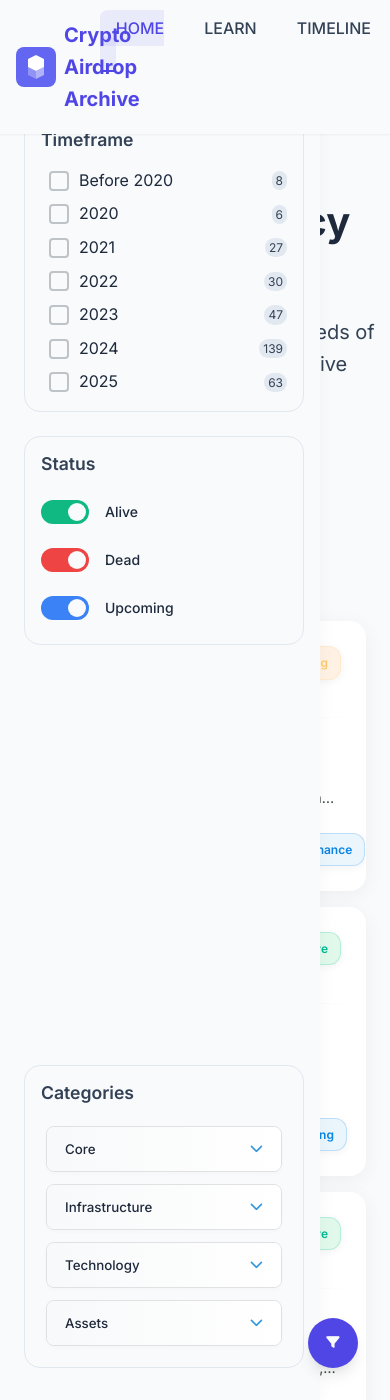
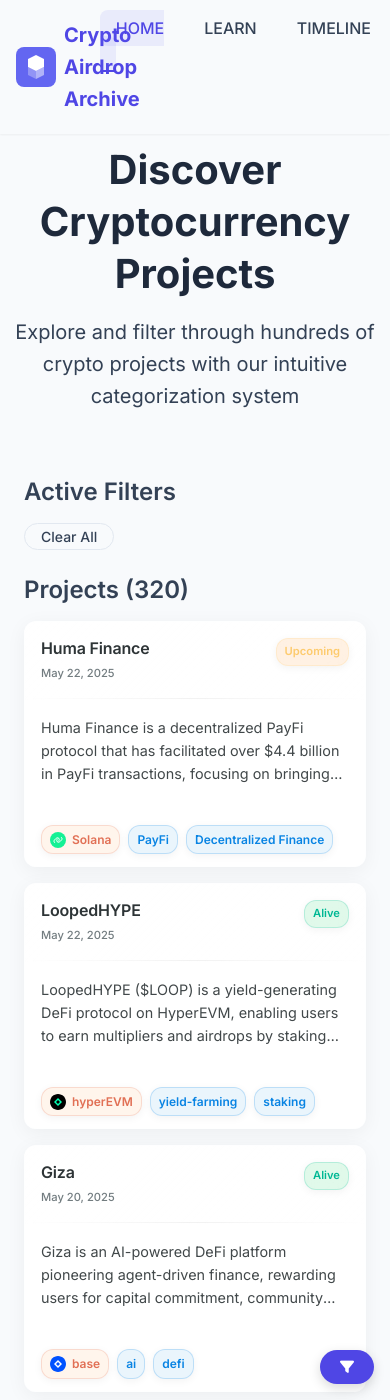
Before and after one commit to i-shivamsoni/airdrop-archive, a Jekyll site: the page built from index.md, in a window 390 px wide and 1400 px high. Built offline with Jekyll 4.4.1, drawn with Linux system fonts in a browser that asks for light colours.

Commit message:
sort of responsive

```diff
--- a/_layouts/home.html
+++ b/_layouts/home.html
@@ -529,6 +529,7 @@
 <!-- Mobile Filter Toggle -->
 <button class="mobile-filter-toggle" aria-label="Toggle filters">
     <i class="fas fa-filter"></i>
+    <span class="filter-label">Filters</span>
 </button>
 
 <script src="{{ site.baseurl }}/assets/js/script.js"></script>
--- a/assets/css/styles.css
+++ b/assets/css/styles.css
@@ -550,15 +550,51 @@
 
 @media (max-width: 1200px) {
     .content-wrapper.three-column {
-        grid-template-columns: 320px 1fr;
+        grid-template-columns: 1fr;
+        max-width: 800px;
+        margin: 0 auto;
+    }
+
+    .sidebar {
+        position: fixed;
+        top: 0;
+        bottom: 0;
+        width: 100%;
+        max-width: 320px;
+        z-index: 1000;
+        background: var(--light);
+        box-shadow: var(--shadow-lg);
+        transform: translateX(-100%);
+        opacity: 0;
+        pointer-events: none;
+        height: 100vh;
+        overflow-y: auto;
+        -webkit-overflow-scrolling: touch;
+        display: flex;
+        flex-direction: column;
+        transition: transform 0.3s ease, opacity 0.3s ease;
     }
 
     .right-sidebar {
-        display: none;
+        transform: translateX(100%);
+    }
+
+    .sidebar.visible {
+        transform: translateX(0);
+        opacity: 1;
+        pointer-events: auto;
     }
 
     .main-content {
+        position: static;
+        left: unset;
+        right: unset;
+        width: 100%;
         padding: var(--main-padding) 1rem;
+    }
+
+    .mobile-filter-toggle {
+        display: flex !important;
     }
 }
 
@@ -567,17 +603,10 @@
         grid-template-columns: 1fr;
     }
 
-    .left-sidebar {
-        display: none;
-    }
-
     .main-content {
+        margin: 0;
         padding: 1rem;
-    }
-
-    .grid {
-        grid-template-columns: repeat(auto-fit, minmax(250px, 1fr));
-        gap: 1rem;
+        width: 100%;
     }
 }
 
@@ -1499,41 +1528,198 @@
 .mobile-filter-toggle {
     display: none;
     position: fixed;
-    bottom: 2rem;
-    right: 2rem;
-    width: 50px;
-    height: 50px;
-    border-radius: 50%;
+    bottom: 20px;
+    right: 20px;
     background: var(--primary);
-    color: var(--light);
-    box-shadow: var(--shadow-lg);
-    z-index: 1001;
+    color: white;
+    border: none;
+    border-radius: 50px;
+    padding: 12px 24px;
+    font-size: 1rem;
+    cursor: pointer;
+    box-shadow: 0 4px 12px rgba(0, 0, 0, 0.15);
+    z-index: 1000;
+    transition: all 0.3s ease;
+    align-items: center;
+    gap: 8px;
+}
+
+.mobile-filter-toggle:hover {
+    transform: translateY(-2px);
+    box-shadow: 0 6px 16px rgba(0, 0, 0, 0.2);
+}
+
+.mobile-filter-toggle .filter-label {
+    font-weight: 500;
 }
 
 @media (max-width: 992px) {
     .mobile-filter-toggle {
         display: flex;
-        align-items: center;
+    }
+
+    .content-wrapper.three-column {
+        grid-template-columns: 1fr;
+    }
+
+    .sidebar {
+        position: fixed;
+        top: 0;
+        bottom: 0;
+        width: 100%;
+        max-width: 320px;
+        z-index: 1000;
+        background: var(--light);
+        box-shadow: var(--shadow-lg);
+        transform: translateX(-100%);
+        opacity: 0;
+        pointer-events: none;
+        height: 100vh;
+        overflow-y: auto;
+        -webkit-overflow-scrolling: touch;
+        display: flex;
+        flex-direction: column;
+        transition: transform 0.3s ease, opacity 0.3s ease;
+    }
+
+    .right-sidebar {
+        transform: translateX(100%);
+    }
+
+    .sidebar.visible {
+        transform: translateX(0);
+        opacity: 1;
+        pointer-events: auto;
+    }
+
+    .main-content {
+        margin: 0;
+        padding: 1rem;
+        width: 100%;
+    }
+
+    .grid {
+        grid-template-columns: repeat(auto-fit, minmax(280px, 1fr));
+        gap: 1rem;
+    }
+
+    .project-card {
+        margin-bottom: 1rem;
+    }
+
+    .filter-section {
+        padding: 1rem;
+        margin-bottom: 1rem;
+    }
+
+    .category-group,
+    .activity-group {
+        margin-bottom: 0.75rem;
+    }
+
+    .category-header,
+    .activity-header {
+        padding: 0.75rem 1rem;
+    }
+
+    .category-items,
+    .activity-items {
+        padding: 0.5rem 1rem;
+    }
+}
+
+@media (max-width: 768px) {
+    .grid {
+        grid-template-columns: 1fr;
+    }
+
+    .project-card {
+        margin-bottom: 0.75rem;
+    }
+
+    .card-header {
+        padding: 1rem;
+    }
+
+    .card-body {
+        padding: 1rem;
+    }
+
+    .card-tags {
+        padding: 0.75rem 1rem;
+        gap: 0.5rem;
+    }
+
+    .tag {
+        font-size: 0.75rem;
+        padding: 0.25rem 0.5rem;
+    }
+
+    .pagination {
+        flex-wrap: wrap;
+        gap: 0.5rem;
         justify-content: center;
     }
-}
-
-/* Scrollbar Styles */
-.sidebar::-webkit-scrollbar {
-    width: 6px;
-}
-
-.sidebar::-webkit-scrollbar-track {
-    background: transparent;
-}
-
-.sidebar::-webkit-scrollbar-thumb {
-    background: var(--light-dark);
-    border-radius: var(--radius-full);
-}
-
-.sidebar::-webkit-scrollbar-thumb:hover {
-    background: var(--primary-light);
+
+    .pagination button {
+        min-width: 36px;
+        height: 36px;
+        font-size: 0.875rem;
+    }
+
+    .page-input-container {
+        margin: 0.5rem 0;
+    }
+}
+
+@media (max-width: 480px) {
+    .mobile-filter-toggle {
+        bottom: 16px;
+        right: 16px;
+        padding: 10px 20px;
+        font-size: 0.875rem;
+    }
+
+    .filter-label {
+        display: none;
+    }
+
+    .mobile-filter-toggle i {
+        margin: 0;
+    }
+
+    .project-card {
+        border-radius: 12px;
+    }
+
+    .card-header h3 {
+        font-size: 1rem;
+    }
+
+    .card-date {
+        font-size: 0.7rem;
+    }
+
+    .status {
+        font-size: 0.7rem;
+        padding: 0.25rem 0.5rem;
+    }
+}
+
+/* Dark mode adjustments */
+.dark-mode .mobile-filter-toggle {
+    background: var(--primary-dark);
+    color: var(--light);
+}
+
+.dark-mode .sidebar {
+    background: var(--dark);
+    border-color: var(--dark-light);
+}
+
+.dark-mode .filter-section {
+    background: var(--dark-light);
+    border-color: var(--dark);
 }
 
 /* Animations */
--- a/assets/js/script.js
+++ b/assets/js/script.js
@@ -946,6 +946,9 @@
         // Initialize ecosystem filters
         console.log('Initializing ecosystem filters...');
         initEcosystemFilters();
+
+        // Initialize mobile filter toggle
+        initMobileFilterToggle();
 
     } catch (error) {
         console.error('Error during initialization:', error);
@@ -1800,3 +1803,89 @@
 
     return item;
 }
+
+// Mobile Filter Toggle State Management
+let filterState = {
+    leftSidebar: false,
+    rightSidebar: false
+};
+
+// Initialize mobile filter toggle
+function initMobileFilterToggle() {
+    const toggleButton = document.querySelector('.mobile-filter-toggle');
+    const leftSidebar = document.querySelector('.left-sidebar');
+    const rightSidebar = document.querySelector('.right-sidebar');
+    const filterLabel = toggleButton.querySelector('.filter-label');
+    const filterIcon = toggleButton.querySelector('i');
+
+    if (!toggleButton || !leftSidebar || !rightSidebar) return;
+
+    function updateButtonState() {
+        if (!filterState.leftSidebar && !filterState.rightSidebar) {
+            // State 1: No sidebars open
+            filterIcon.className = 'fas fa-filter';
+            filterLabel.textContent = 'Filters';
+            leftSidebar.classList.remove('visible');
+            rightSidebar.classList.remove('visible');
+            leftSidebar.style.display = 'none';
+            rightSidebar.style.display = 'none';
+        } else if (filterState.leftSidebar) {
+            // State 2: Left sidebar open
+            filterIcon.className = 'fas fa-chevron-right';
+            filterLabel.textContent = 'Next';
+            leftSidebar.style.display = 'flex';
+            leftSidebar.classList.add('visible');
+            rightSidebar.classList.remove('visible');
+            rightSidebar.style.display = 'none';
+        } else {
+            // State 3: Right sidebar open
+            filterIcon.className = 'fas fa-times';
+            filterLabel.textContent = 'Close';
+            leftSidebar.classList.remove('visible');
+            leftSidebar.style.display = 'none';
+            rightSidebar.style.display = 'flex';
+            rightSidebar.classList.add('visible');
+        }
+    }
+
+    toggleButton.addEventListener('click', () => {
+        if (!filterState.leftSidebar && !filterState.rightSidebar) {
+            // Open left sidebar
+            filterState.leftSidebar = true;
+        } else if (filterState.leftSidebar) {
+            // Close left, open right
+            filterState.leftSidebar = false;
+            filterState.rightSidebar = true;
+        } else {
+            // Close right sidebar
+            filterState.rightSidebar = false;
+        }
+        updateButtonState();
+    });
+
+    // Close sidebars when clicking outside
+    document.addEventListener('click', (e) => {
+        if (filterState.leftSidebar || filterState.rightSidebar) {
+            const isClickInsideSidebar = leftSidebar.contains(e.target) || rightSidebar.contains(e.target);
+            const isClickOnToggle = toggleButton.contains(e.target);
+
+            if (!isClickInsideSidebar && !isClickOnToggle) {
+                filterState.leftSidebar = false;
+                filterState.rightSidebar = false;
+                updateButtonState();
+            }
+        }
+    });
+
+    // Handle escape key
+    document.addEventListener('keydown', (e) => {
+        if (e.key === 'Escape' && (filterState.leftSidebar || filterState.rightSidebar)) {
+            filterState.leftSidebar = false;
+            filterState.rightSidebar = false;
+            updateButtonState();
+        }
+    });
+
+    // Initialize state
+    updateButtonState();
+}
```
